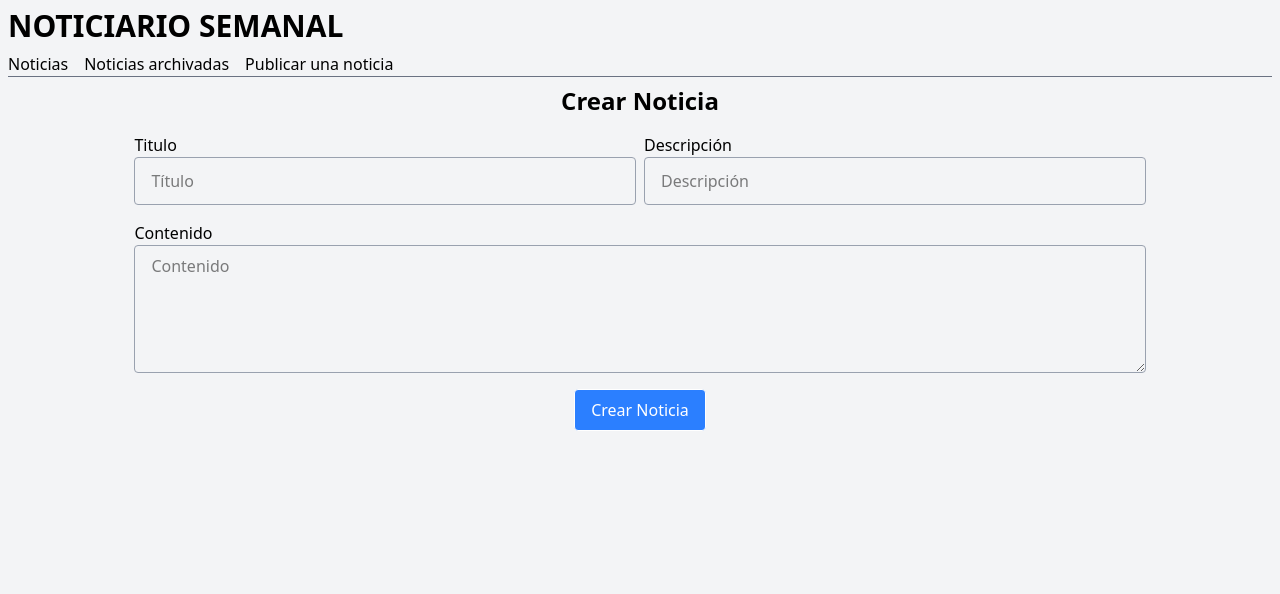
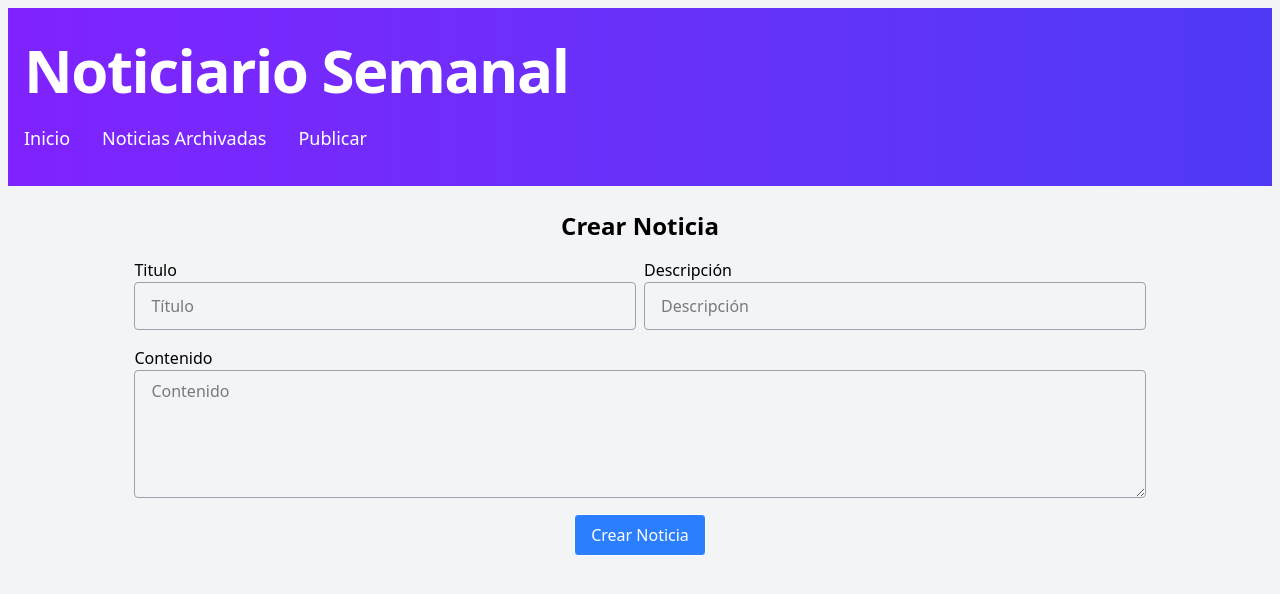
Before and after one commit to AdrianRgGit/allfunds_prueba_tecnica, a React (Vite) app in the folder news-frontend/: page /create-new in a window 1280 px wide. Shown: the top 594 px of the page. Built offline with nearby package versions, Linux system fonts and the light colour scheme.

Commit message:
cambiado el header

```diff
--- a/news-frontend/package.json
+++ b/news-frontend/package.json
@@ -13,6 +13,7 @@
     "@tailwindcss/vite": "^4.0.0",
     "axios": "^1.7.9",
     "formik": "^2.4.6",
+    "framer-motion": "^12.0.6",
     "lucide-react": "^0.474.0",
     "react": "^18.3.1",
     "react-dom": "^18.3.1",
--- a/news-frontend/src/components/Ui/CustomLink/CustomLink.tsx
+++ b/news-frontend/src/components/Ui/CustomLink/CustomLink.tsx
@@ -5,7 +5,7 @@ const CustomLink: FC<CustomLinkProps> = ({ href, title, className }) => {
   return (
     <a
       href={href}
-      className={`transition-colors duration-200 hover:text-blue-500 ${className}`}
+      className={`border-b-2 border-transparent font-medium text-white hover:border-white ${className}`}
     >
       {title}
     </a>
--- a/news-frontend/src/layout/Layout.tsx
+++ b/news-frontend/src/layout/Layout.tsx
@@ -1,18 +1,29 @@
 import { FC } from "react";
 import CustomLink from "../components/Ui/CustomLink/CustomLink";
 import { LayoutProps } from "../types/layout/layout";
+import { motion } from "framer-motion";
 
 const Layout: FC<LayoutProps> = ({ children }) => {
   return (
     <div className="flex h-screen flex-col bg-gray-100 p-2">
-      <header className="mb-2 w-full">
-        <h1 className="mb-2 text-3xl font-bold">NOTICIARIO SEMANAL</h1>
-        <nav className="space-x-4 border-b border-gray-500">
-          <CustomLink href="/" title="Noticias" />
-          <CustomLink href="/archive  " title="Noticias archivadas" />
-          <CustomLink href="/create-new  " title="Publicar una noticia" />
-        </nav>
+      <header className="relative mb-6">
+        <div className="absolute inset-0 origin-top-left transform bg-gradient-to-r from-violet-600 to-indigo-600" />
+        <div className="relative container mx-auto px-4 py-8">
+          <motion.h1
+            initial={{ opacity: 0, y: 20 }}
+            animate={{ opacity: 1, y: 0 }}
+            className="mb-6 text-6xl font-black tracking-tight text-white"
+          >
+            <h1>Noticiario Semanal</h1>
+          </motion.h1>
+          <nav className="flex max-h-8 gap-8 text-lg">
+            <CustomLink href="/" title="Inicio" />
+            <CustomLink href="/archive-news" title="Noticias Archivadas" />
+            <CustomLink href="/create-new" title="Publicar" />
+          </nav>
+        </div>
       </header>
+
       {children}
     </div>
   );
```
Also changed, not shown: 1 other file (tests, documents, lock files or other folders).
